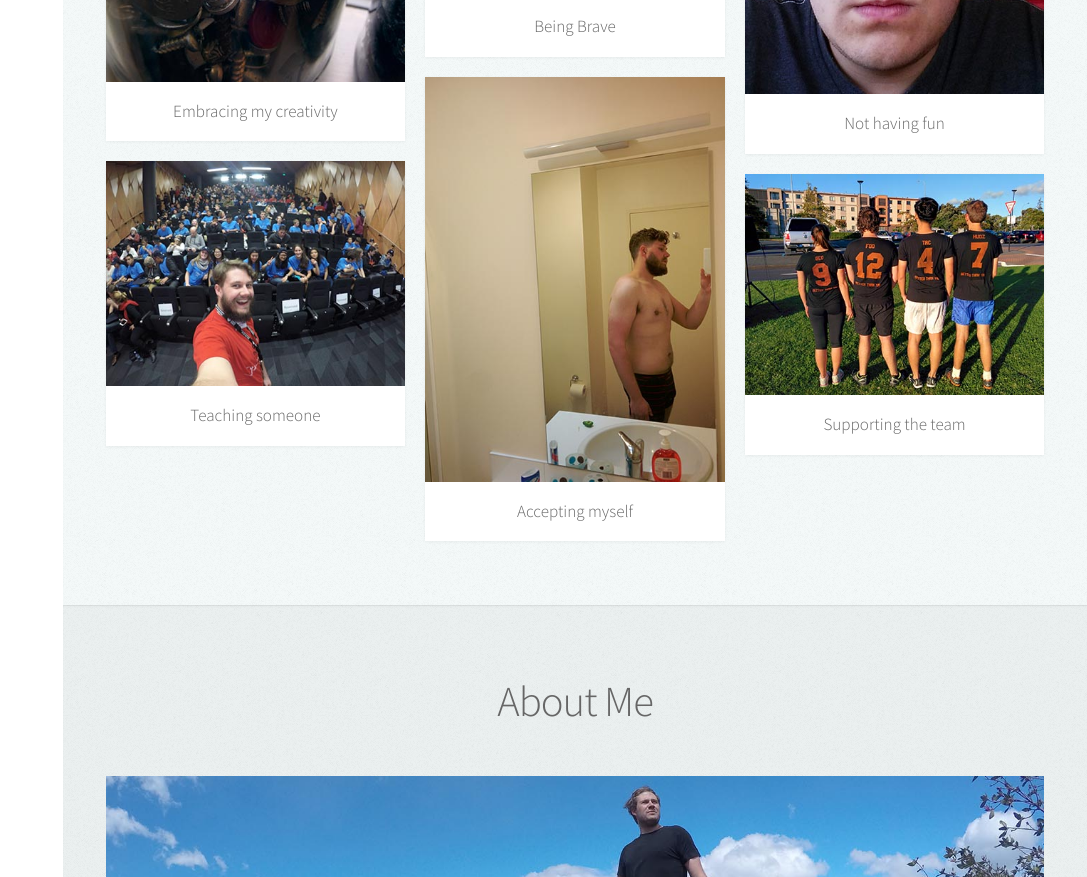
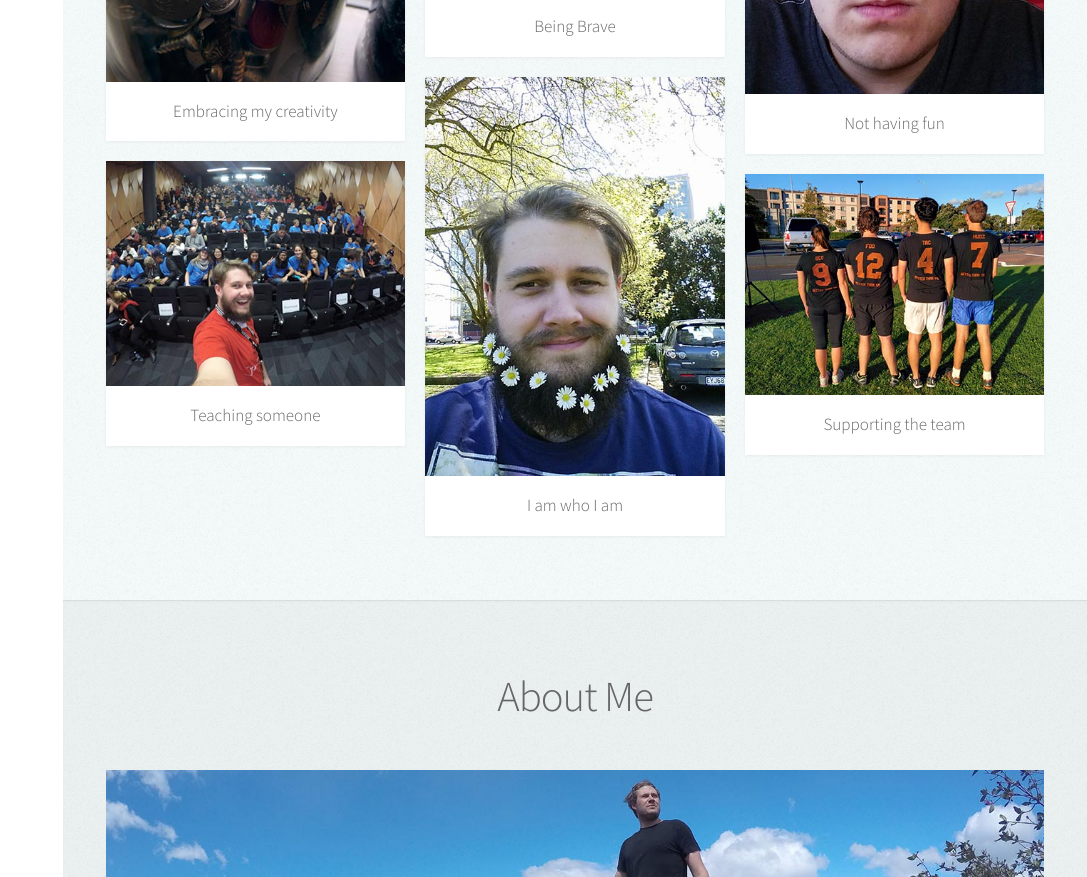
Before and after one commit to foopod/jono, a plain HTML site: page index.html in a window 1280 px wide. Shown: the part 1407-2284 px from the top of the page, without its empty margins (193-1280 px from the left). Drawn offline with Linux system fonts and the light colour scheme.

Commit message:
swapped out photo

```diff
--- a/index.html
+++ b/index.html
@@ -132,9 +132,9 @@
 										</header>
 									</article>
                                     <article class="item">
-										<a href="#" class="image fit"><img src="images/ha_accepting.jpg" alt="" /></a>
+										<a href="#" class="image fit"><img src="images/flowers.jpg" alt="" /></a>
 										<header>
-											<h3>Accepting myself</h3>
+											<h3>I am who I am</h3>
 										</header>
 									</article>
 								</div>
```
Also changed, not shown: images/flowers.jpg (added), images/ha_accepting.jpg (deleted), 1 other file.
